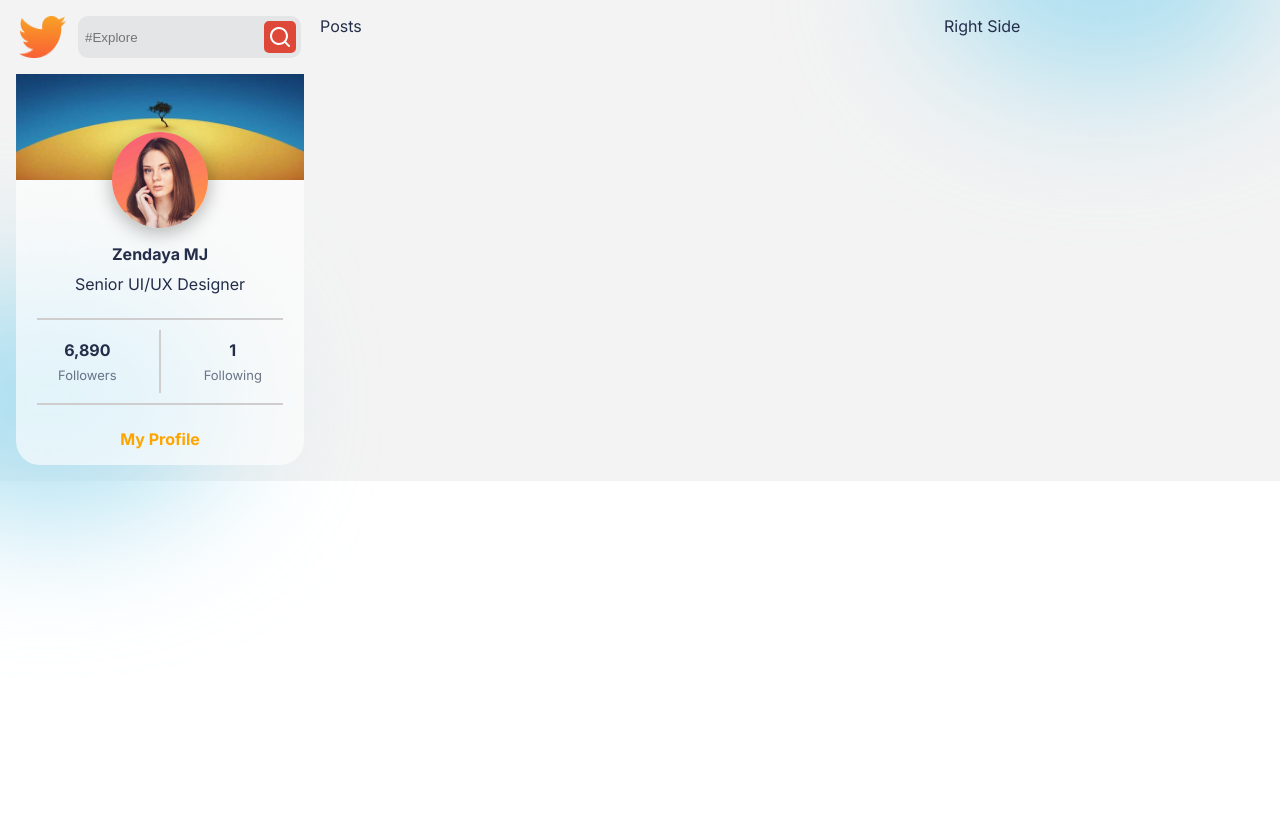
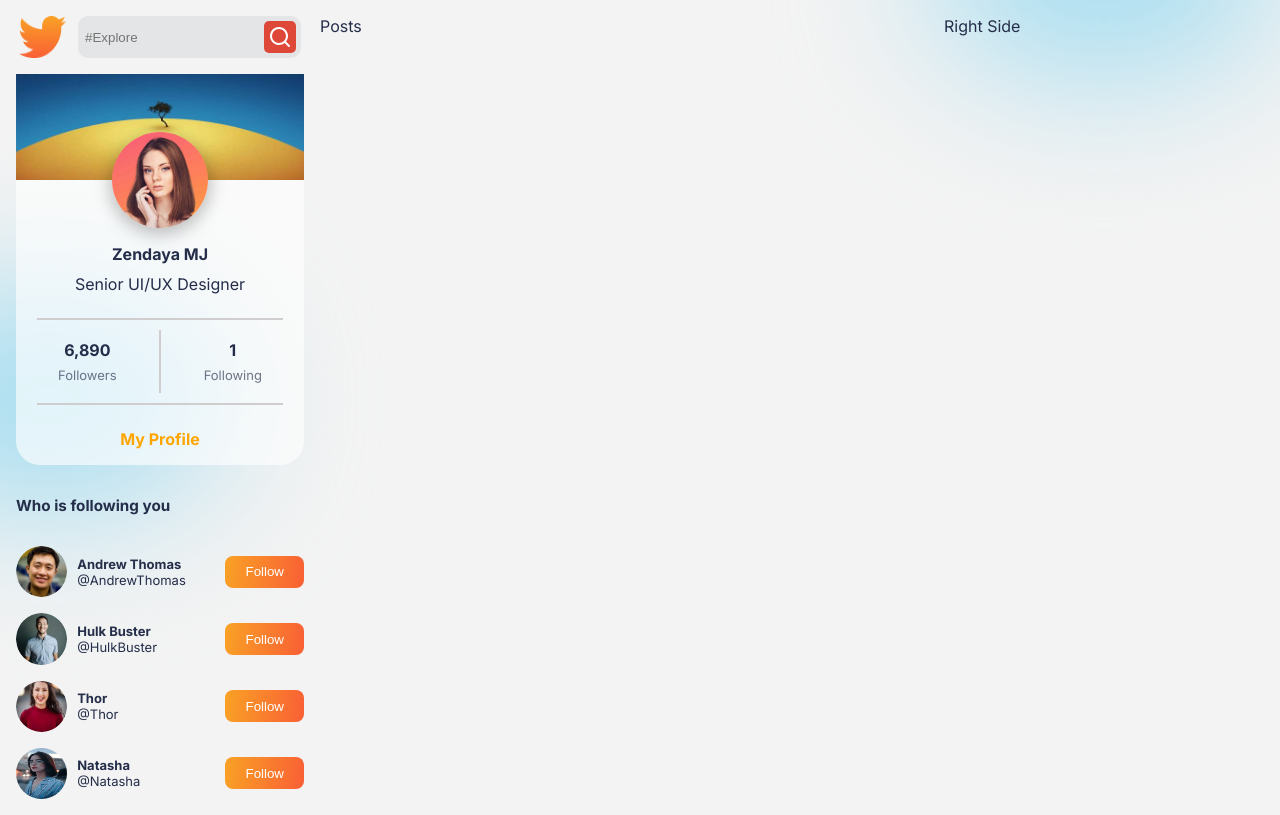
Before and after one commit to mohammedmurshid/Connectify-frontend, a React (Create React App) app: page / in a window 1280 px wide. Built offline with nearby package versions, Linux system fonts and the light colour scheme.

Commit message:
Followers Card done

```diff
--- a/src/App.css
+++ b/src/App.css
@@ -29,3 +29,21 @@
   background: #a6ddf0;
   filter: blur(72px);
 }
+
+.button {
+  display: flex;
+  align-items: center;
+  justify-content: center;
+  color: white;
+  border: none;
+  border-radius: 0.5rem;
+  background: var(--buttonBg);
+  transition: all 100ms ease-out;
+}
+
+.button:hover {
+  cursor: pointer;
+  color: var(--orange);
+  background: transparent;
+  border: 2px solid var(--orange);
+}
--- /dev/null
+++ b/src/Data/FollowersData.js
@@ -0,0 +1,27 @@
+import img1 from "../img/img1.png";
+import img2 from "../img/img2.png";
+import img3 from "../img/img3.png";
+import img4 from "../img/img4.jpg";
+
+export const Followers = [
+  {
+    name: "Andrew Thomas",
+    username: "AndrewThomas",
+    img: img1,
+  },
+  {
+    name: "Hulk Buster",
+    username: "HulkBuster",
+    img: img2,
+  },
+  {
+    name: "Thor",
+    username: "Thor",
+    img: img3,
+  },
+  {
+    name: "Natasha",
+    username: "Natasha",
+    img: img4,
+  },
+];
--- /dev/null
+++ b/src/components/FollowersCard/FollowersCard.css
@@ -0,0 +1,42 @@
+.FollowerCard {
+    width: 100%;
+    border-radius: 0.7rem;
+    gap: 1rem;
+    display: flex;
+    flex-direction: column;
+    font-size: 13px;
+}
+
+.follower {
+    display: flex;
+    justify-content: space-between;
+    align-items: center;
+}
+
+.follower>div {
+    display: flex;
+    gap: 10px;
+}
+
+.followerImg {
+    width: 3.2rem;
+    height: 3.2rem;
+    border-radius: 50%;
+}
+
+.name {
+    display: flex;
+    flex-direction: column;
+    align-items: flex-start;
+    justify-content: center;
+}
+
+.name>span:nth-of-type(1) {
+    font-weight: bold;
+}
+
+.fc-button {
+    height: 2rem;
+    padding-left: 20px;
+    padding-right: 20px;
+}
--- /dev/null
+++ b/src/components/FollowersCard/FollowersCard.jsx
@@ -0,0 +1,27 @@
+import React from "react";
+import "./FollowersCard.css";
+import { Followers } from "../../Data/FollowersData";
+
+const FollowersCard = () => {
+  return (
+    <div className="FollowerCard">
+      <h3>Who is following you</h3>
+      {Followers.map((follower, id) => {
+        return (
+          <div className="follower">
+            <div>
+              <img src={follower.img} alt="" className="followerImg" />
+              <div className="name">
+                <span>{follower.name}</span>
+                <span>@{follower.username}</span>
+              </div>
+            </div>
+            <button className="button fc-button">Follow</button>
+          </div>
+        );
+      })}
+    </div>
+  );
+};
+
+export default FollowersCard;
--- a/src/components/ProfileSide/ProfileSide.jsx
+++ b/src/components/ProfileSide/ProfileSide.jsx
@@ -1,4 +1,5 @@
 import React from "react";
+import FollowersCard from "../FollowersCard/FollowersCard";
 import LogoSearch from "../LogoSearch/LogoSearch";
 import ProfileCard from "../ProfileCard/ProfileCard";
 import "./ProfileSide.css";
@@ -8,6 +9,7 @@
     <div className="profileSide">
       <LogoSearch />
       <ProfileCard />
+      <FollowersCard />
     </div>
   );
 };
```
